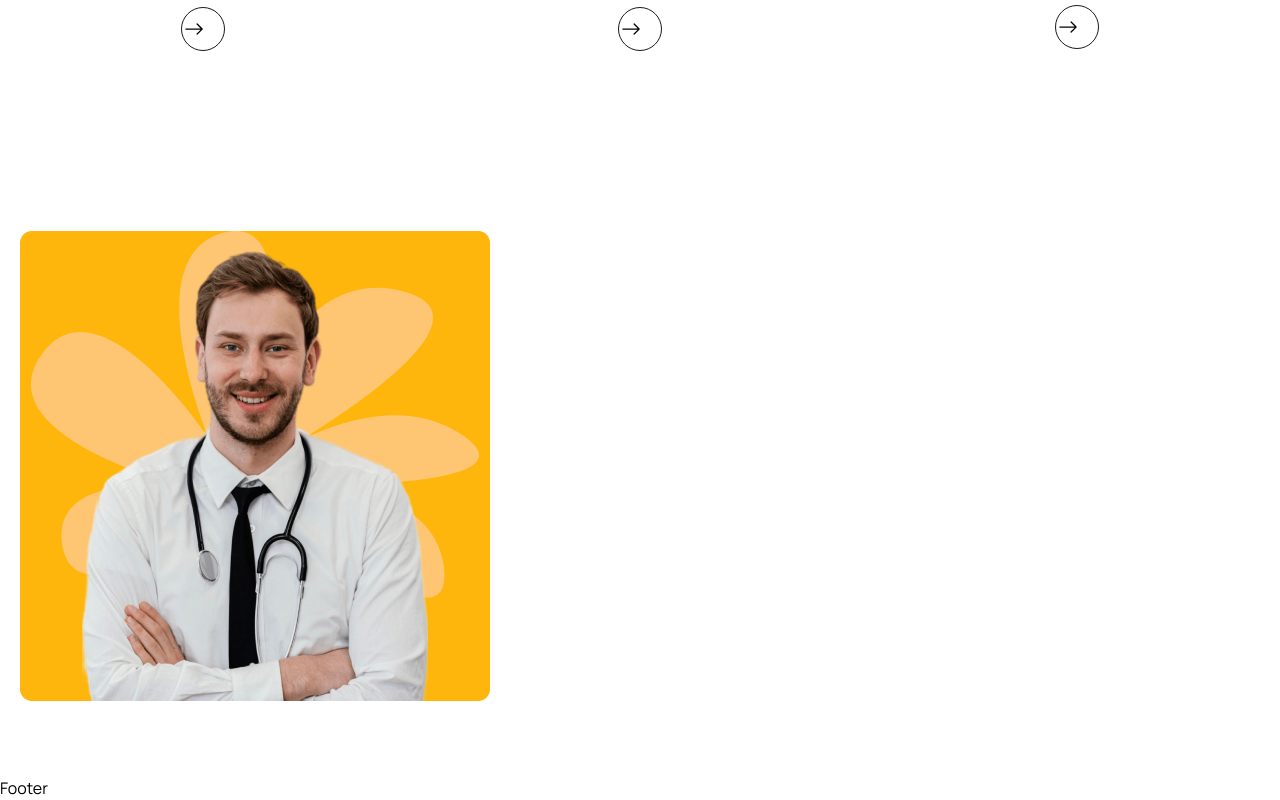
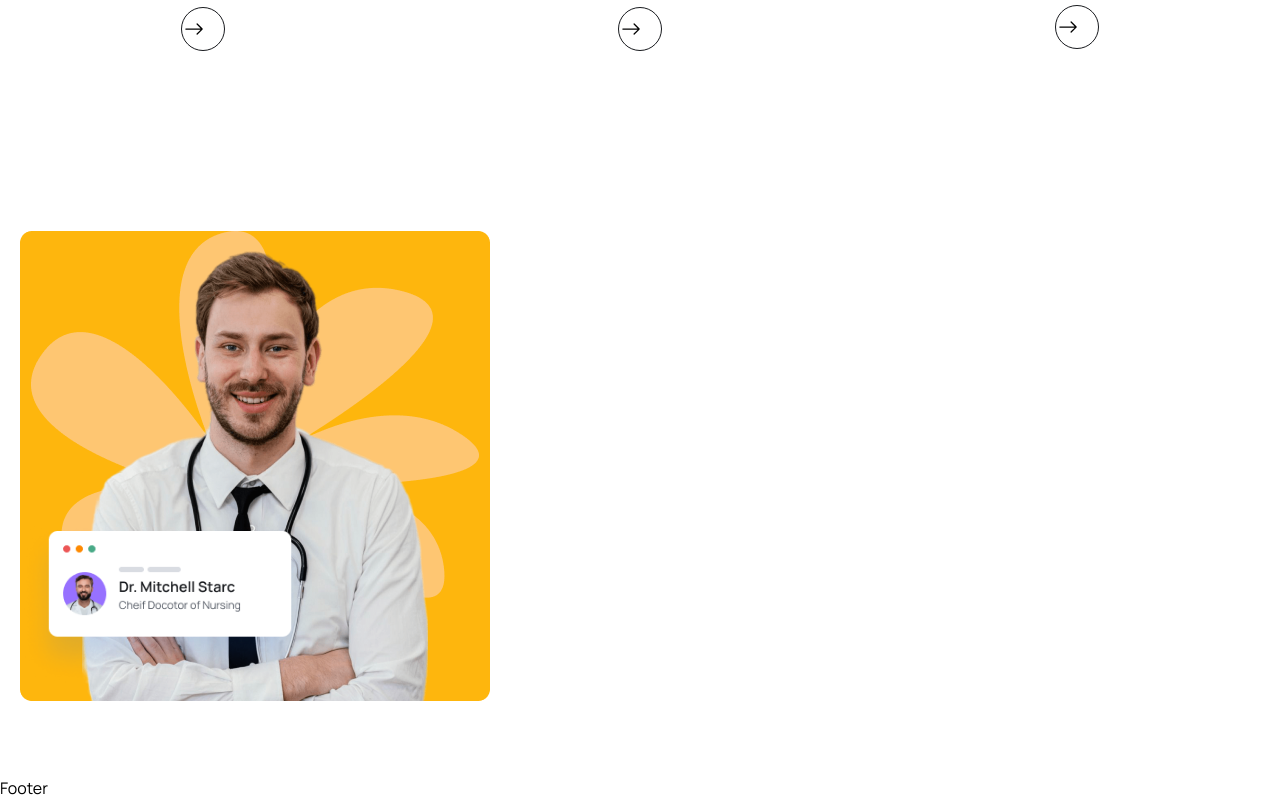
Before and after one commit to aroraadivya/Mern-Stack-Medicare, a React (Vite) app in the folder frontend/: page / in a window 1280 px wide. Shown: the part 1496-2296 px from the top of the page. Built offline with nearby package versions, Linux system fonts and the light colour scheme.

Commit message:
about card image

```diff
--- a/frontend/src/components/About/About.jsx
+++ b/frontend/src/components/About/About.jsx
@@ -1,5 +1,6 @@
 import React from "react";
 import aboutImg from "../../assets/images/about.png";
+import aboutCardImg from "../../assets/images/about-card.png";
 
 const About = () => {
     return <section>
@@ -8,6 +9,9 @@ const About = () => {
                 {/* about img */}
                 <div className="relative w-3/4 lg:w-1/2 xl:w-[770px] z-10 order-2 lg:order-1">
                     <img src={aboutImg} alt=""/>
+                    <div className="absolute z-20 bottom-4 w-[200px] md:w-[300px]">
+                        <img src={aboutCardImg} alt=""/>
+                    </div>
                 </div>
             </div>
         </div>
```
